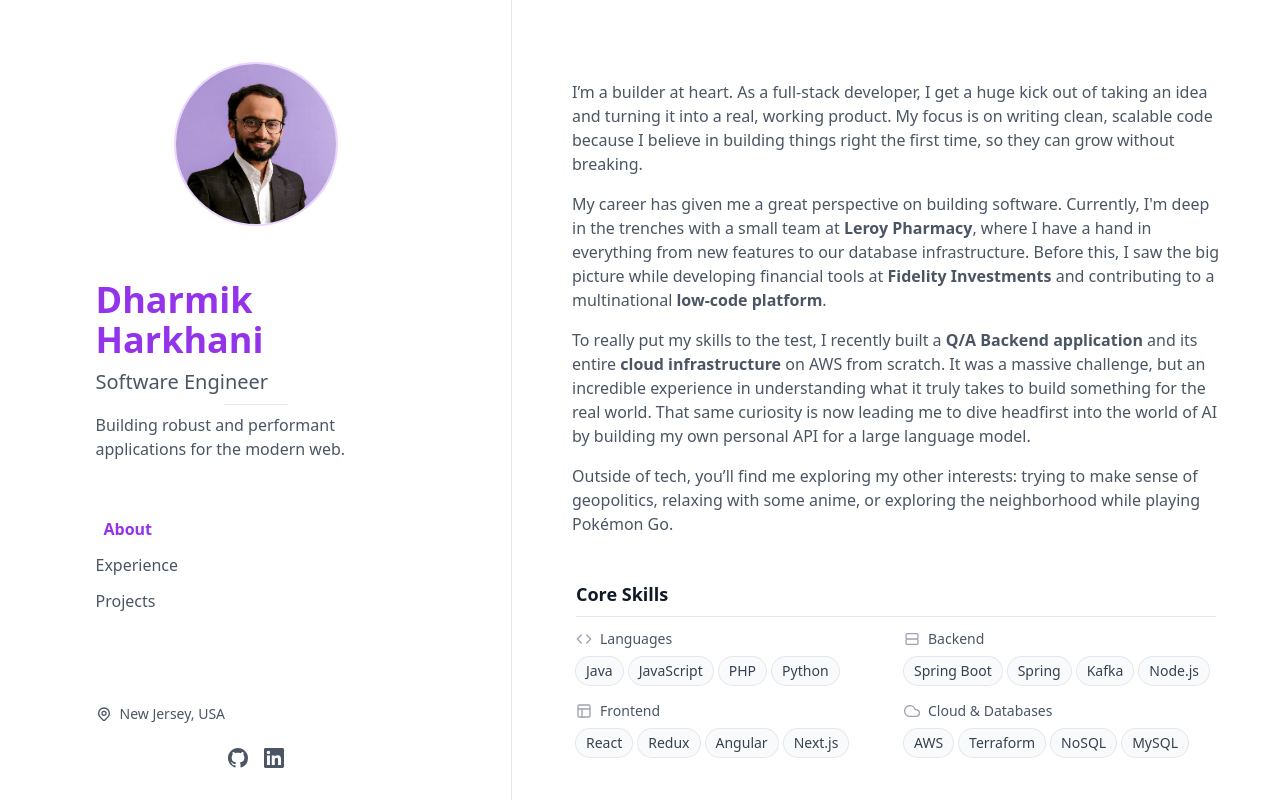
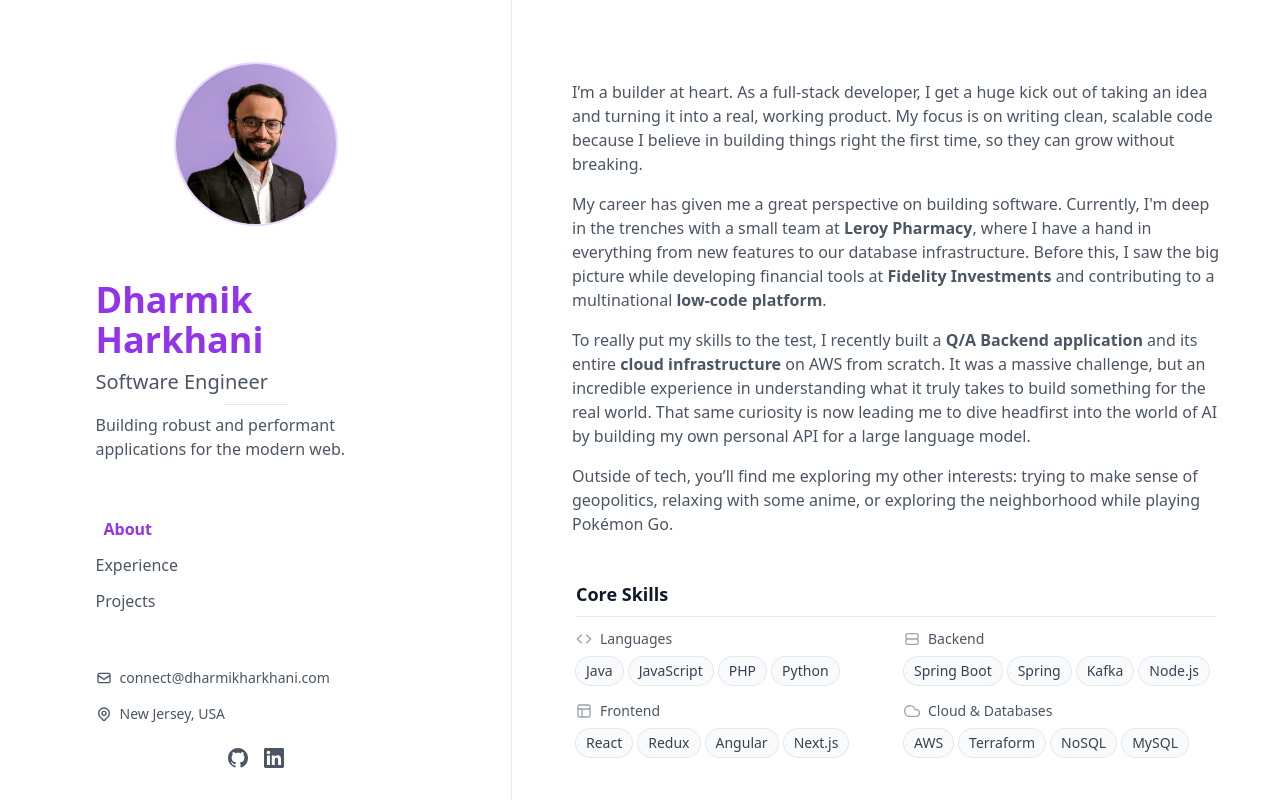
Before and after one commit to harkhanid/portfolio1.0, a Next.js app: page / in a window 1280 px wide. Shown: the top 802 px of the page. Built offline with nearby package versions, Linux system fonts and the light colour scheme.

Commit message:
Added email

```diff
--- a/app/data.tsx
+++ b/app/data.tsx
@@ -5,6 +5,21 @@
     "Building robust and performant applications for the modern web.",
   image: "/profile1.png",
   contact: [
+    {
+      type: "Email",
+      value: "connect@dharmikharkhani.com",
+      svg: (
+        <svg
+          className="w-4 h-4 text-gray-600"
+          viewBox="0 0 24 24"
+          fill="none"
+          stroke="currentColor"
+          strokeWidth="2"
+        >
+          <path d="M3 8l7.89 5.26a2 2 0 002.22 0L21 8M5 19h14a2 2 0 002-2V7a2 2 0 00-2-2H5a2 2 0 00-2 2v10a2 2 0 002 2z" />
+        </svg>
+      ),
+    },
     {
       type: "Location",
       value: "New Jersey, USA",
```
